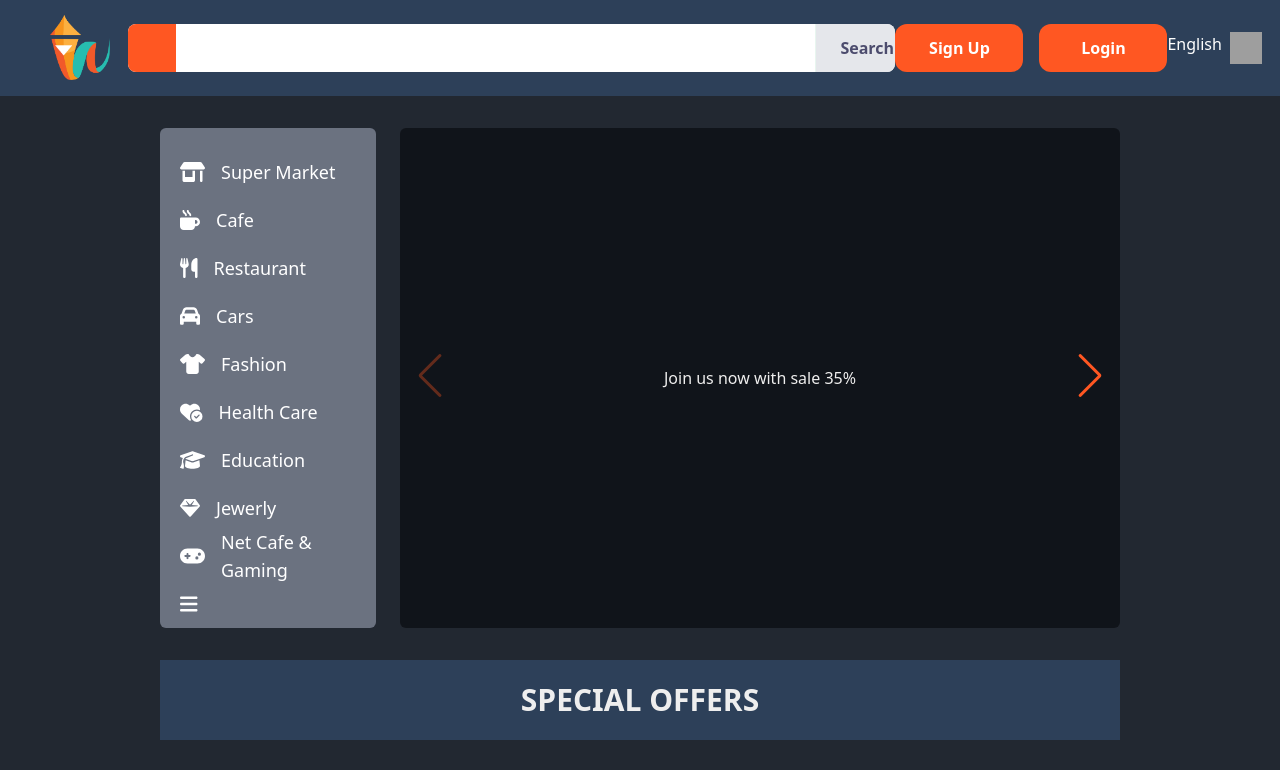
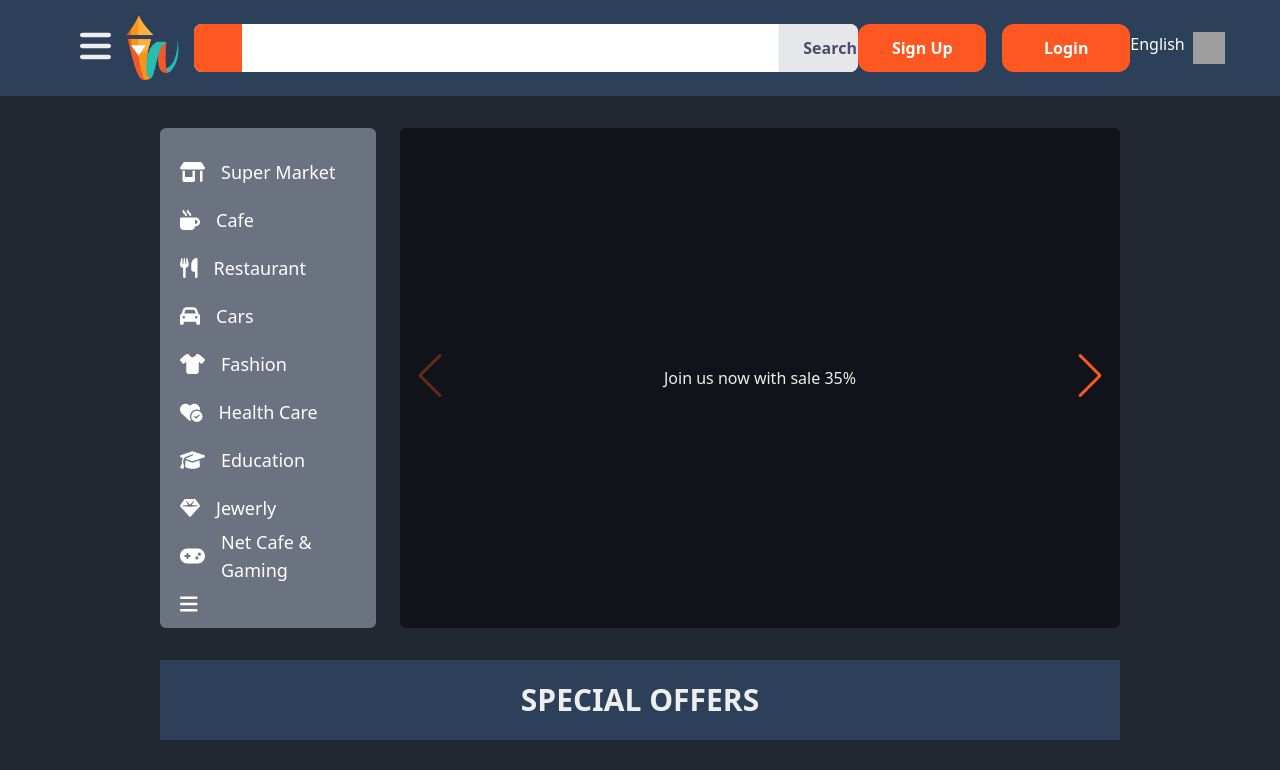
Before and after one commit to abdallamfathy/better-way, a React (Vite) app: page / in a window 1280 px wide. Shown: the top 770 px of the page. Built offline with nearby package versions, Linux system fonts and the light colour scheme; grey boxes are pictures that could not be loaded; some icons are missing.

Commit message:
add category icon to navbar

```diff
--- a/src/components/Navbar.jsx
+++ b/src/components/Navbar.jsx
@@ -5,6 +5,8 @@
 // import { CgProfile } from 'react-icons/all'
 import Categories from './Categories'
 import { Link } from 'react-router-dom'
+import { FontAwesomeIcon } from '@fortawesome/react-fontawesome'
+import { faNavicon } from '@fortawesome/free-solid-svg-icons'
 
 const Navbar = () => {
 
@@ -40,8 +42,10 @@
         </div>
 
 
-        <div className='sm:flex hidden flex-row grow-0 items-center justify-between mx-8 text-[#4C4C6D]  '>
-
+        <div className='sm:flex hidden flex-row grow-0 items-center justify-between mx-20 text-[#4C4C6D]  '>
+            <div>
+              <FontAwesomeIcon icon={faNavicon} className="text-txt w-full h-12" />
+            </div>
             <div>
             <img src={logo} alt="logo" className='w-28 h-24 ' />
             </div>
```
